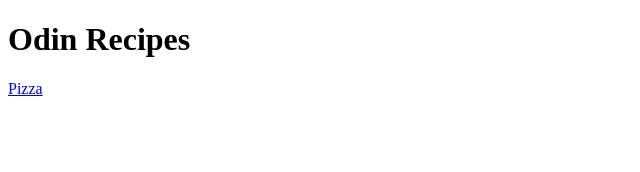
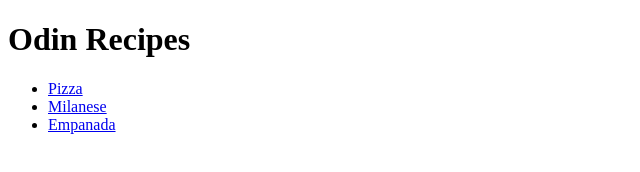
Before and after one commit to MValentne/odin-recipes, a plain HTML site: page index.html in a window 1280 px wide. Shown: the whole page, without its empty margins (0-640 px from the left). Drawn offline with Linux system fonts and the light colour scheme.

Commit message:
Add 2 more food relative links Added both empanada and milanese relative links

```diff
--- a/index.html
+++ b/index.html
@@ -9,7 +9,13 @@
 
 <body>
     <h1>Odin Recipes</h1>
-    <a href="./recipes/pizza.html">Pizza</a>
+
+    <!-- Unordered list to organize the links -->
+    <ul>
+    <li><a href="./recipes/pizza.html">Pizza</a></li>
+    <li><a href="./recipes/milanese.html">Milanese</a></li>
+    <li><a href="./recipes/empanada.html">Empanada</a></li>
+    </ul>
 </body>
 
 </html>
```
